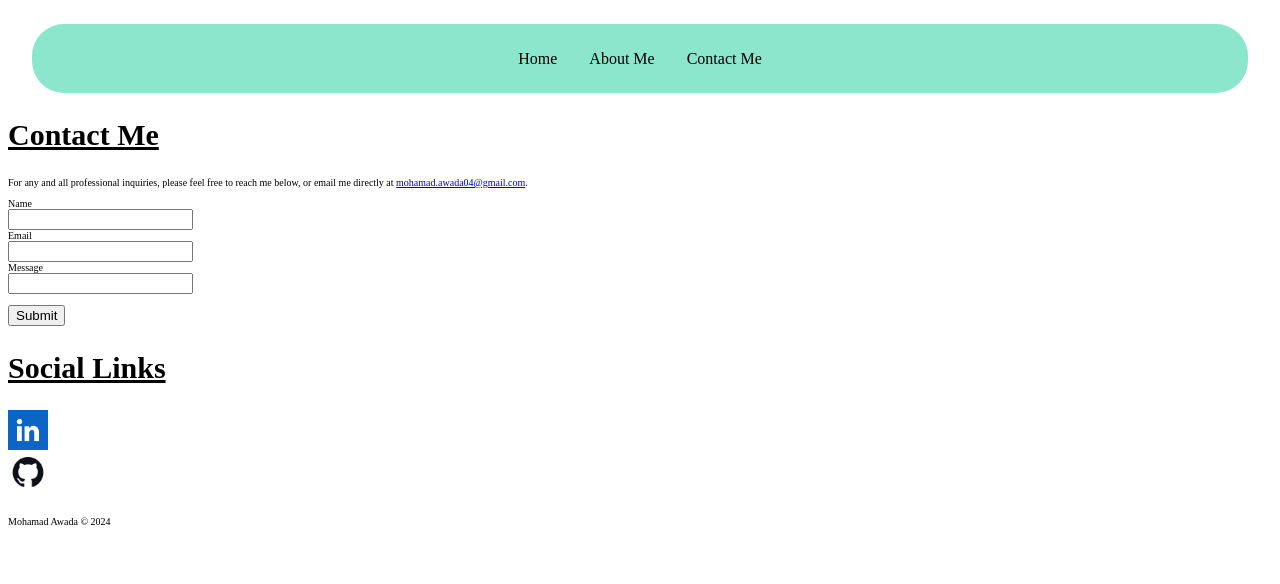
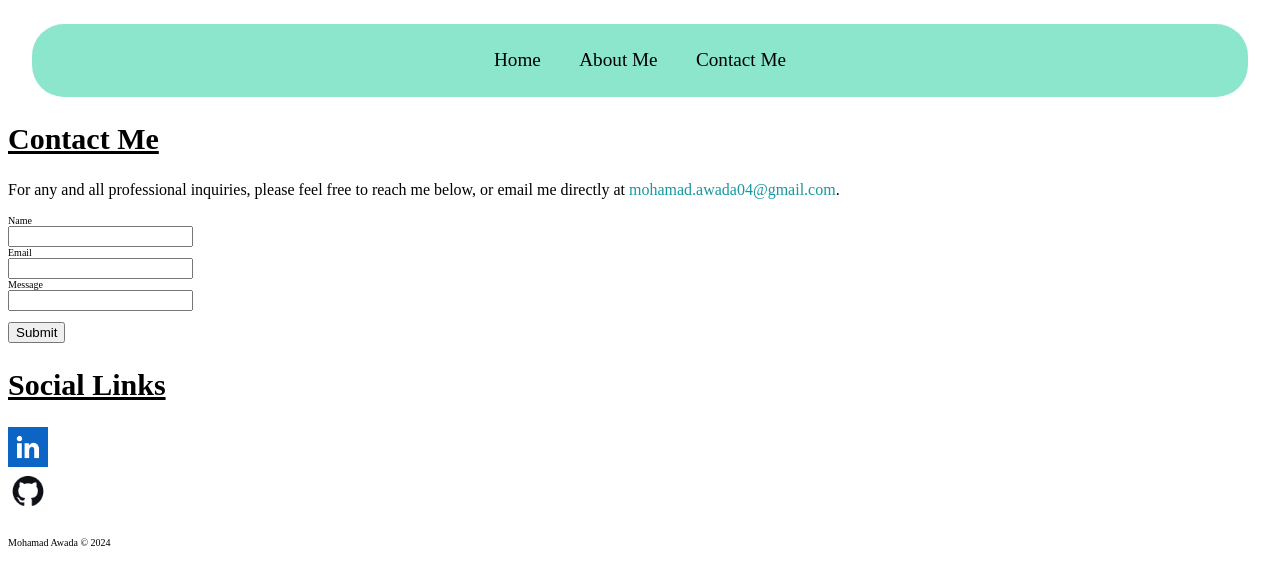
Before and after one commit to HamoudyAwada/Mohamad-Awada-Portfolio, a plain HTML site: page contact.html in a window 1280 px wide. Drawn offline with Linux system fonts and the light colour scheme.

Commit message:
style: add styling to links and set general text size
Added an ID to the email on the contact page to act separately from the the downloadable links on the home page.

```diff
--- a/CSS/style.css
+++ b/CSS/style.css
@@ -1,5 +1,9 @@
 :root{
     font-size: 62.5%;
+}
+
+body p{
+    font-size: 1.6em;
 }
 
 h1, h2, h3{
@@ -19,6 +23,7 @@ nav ul{
 }
 
 nav a{
+    font-size: 1.2em;
     text-decoration: none;
     border-radius: 5%;
     color: black;
@@ -44,3 +49,17 @@ nav a:hover{
     border: 0.5em solid #8ce6cc;
     border-radius: 4em;
 }
+
+section a{
+    text-decoration: none;
+    font-size: 1.6em;
+    color: #1698a1;
+}
+
+a:hover{
+    color: black;
+}
+
+#email{
+    font-size: 1em;
+}
--- a/contact.html
+++ b/contact.html
@@ -20,7 +20,7 @@
     <header>
         <h1>Contact Me</h1>
     </header>
-    <p>For any and all professional inquiries, please feel free to reach me below, or email me directly at <a href= "mailto: mohamad.awada04@outlook.com">mohamad.awada04@gmail.com</a>.</p>
+    <p>For any and all professional inquiries, please feel free to reach me below, or email me directly at <a href= "mailto: mohamad.awada04@outlook.com" id="email">mohamad.awada04@gmail.com</a>.</p>
     <form action="">
         <label for="Name">Name</label><br>
         <input type="text"><br>
```
Also changed, not shown: index.html (+2 -2 lines).
